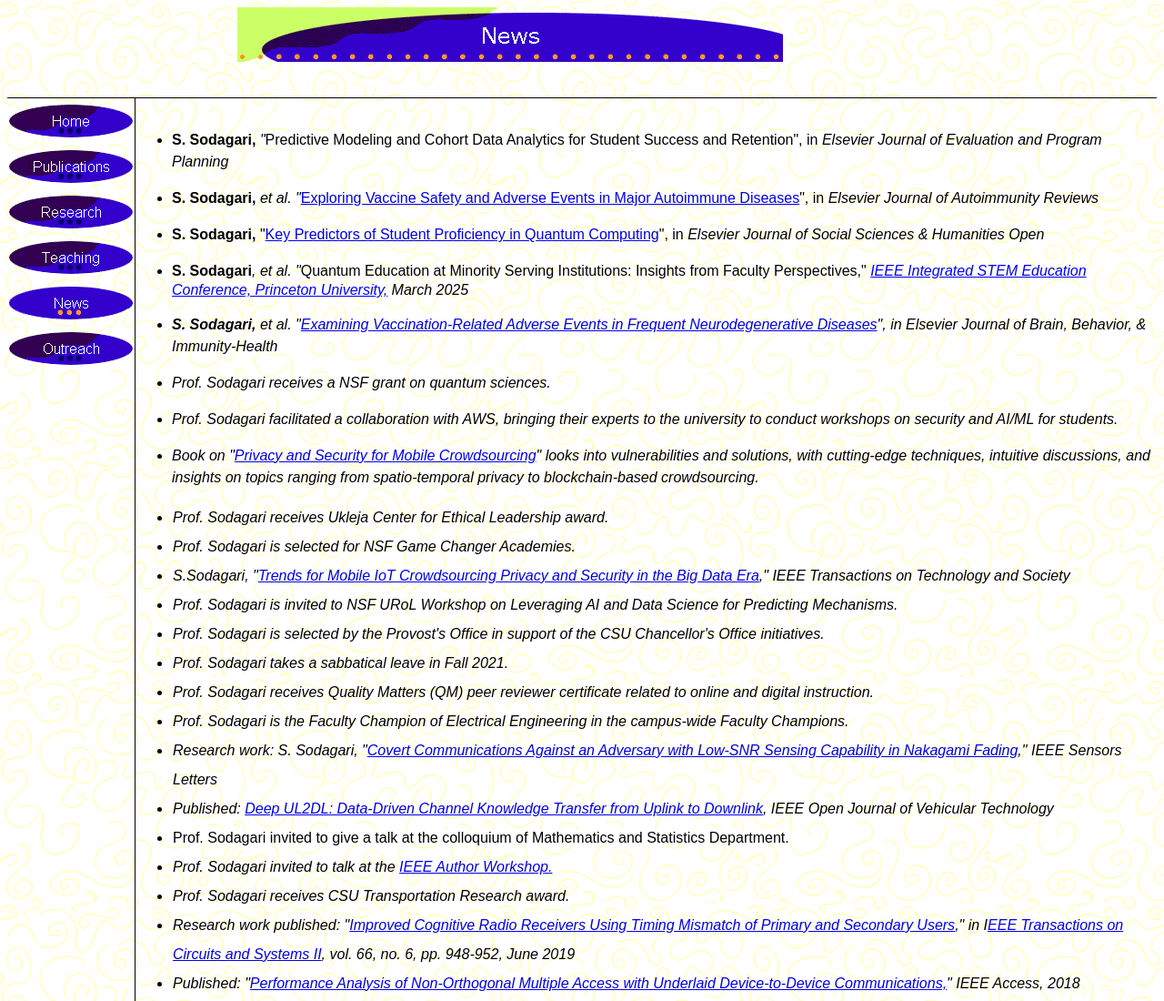
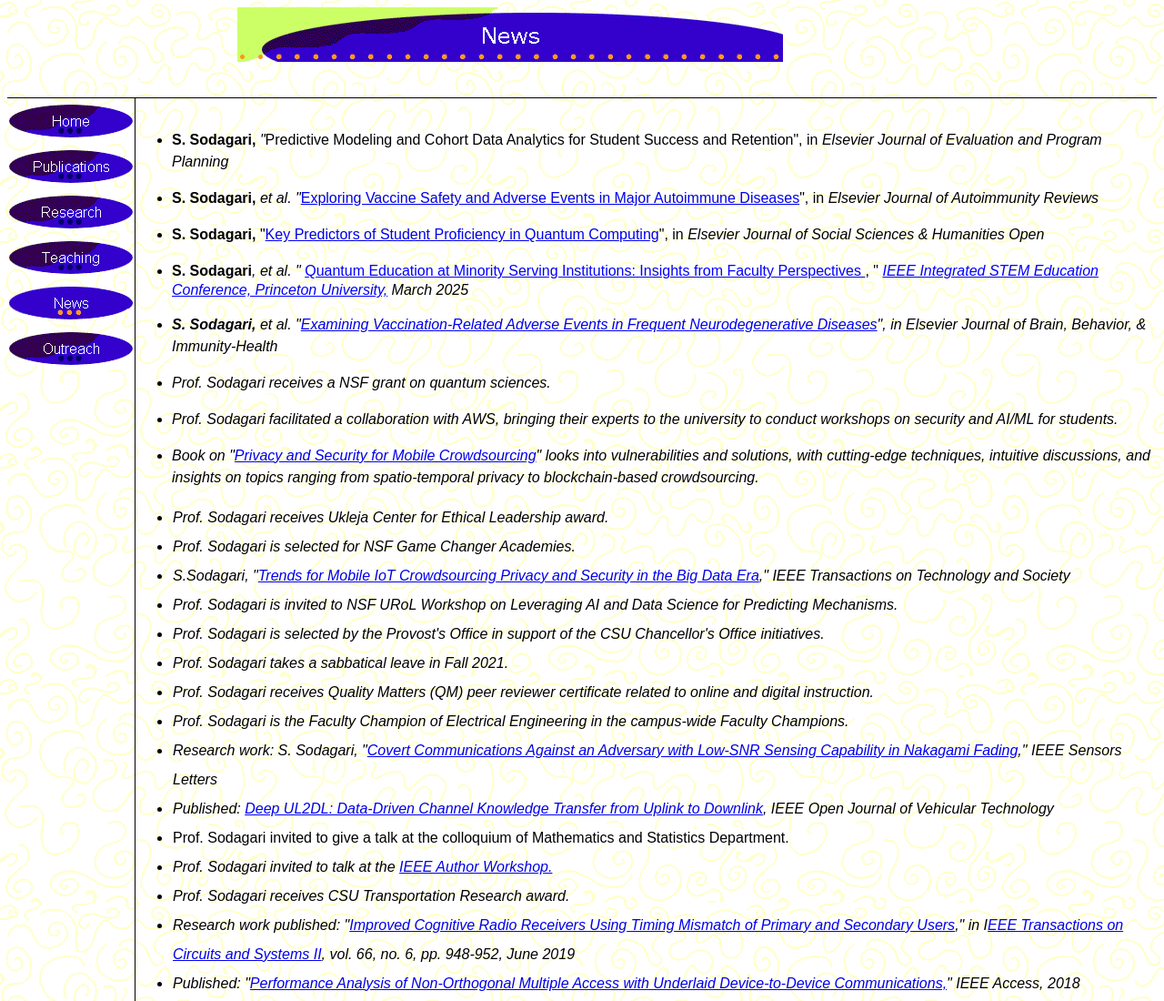
Before and after one commit to shabnamso/webpage, a plain HTML site: page news.htm in a window 1280 px wide. Shown: the top 1100 px of the page at 91% size. Drawn offline with Linux system fonts and the light colour scheme.

Commit message:
Update news.htm

```diff
--- a/news.htm
+++ b/news.htm
@@ -103,8 +103,11 @@ if(MSFPhover) { MSFPnav5n=MSFPpreload("images/outreach.htm_cmp_copy-of-waves010_
 					<li>
 					<p class="MsoNormal" style="line-height: 150%" align="left">
 					<font face="Arial"><b>S.
-					Sodagari</b></font><i><font face="Arial">, et al. &quot;</font></i><span style="line-height: 115%; font-family: Arial">Quantum Education
-					at Minority Serving Institutions: Insights from Faculty Perspectives,</span><font face="Arial"><span data-olk-copy-source="MessageBody">&quot; </span>
+					Sodagari</b></font><i><font face="Arial">, et al. &quot;</font></i><span style="line-height: 115%; font-family: Arial">
+						 <a href="QuantumEducation1.pdf" target="_blank" style="color: blue; text-decoration: underline;">
+        Quantum Education at Minority Serving Institutions: Insights from Faculty Perspectives
+    </a>,
+					</span><font face="Arial"><span data-olk-copy-source="MessageBody">&quot; </span>
 					</font>
 					<span style="line-height: 115%; font-family: Arial"><i>
 					 <a href="https://ieeexplore.ieee.org/document/11147311" target="_blank" style="color: blue; text-decoration: underline;">
```
